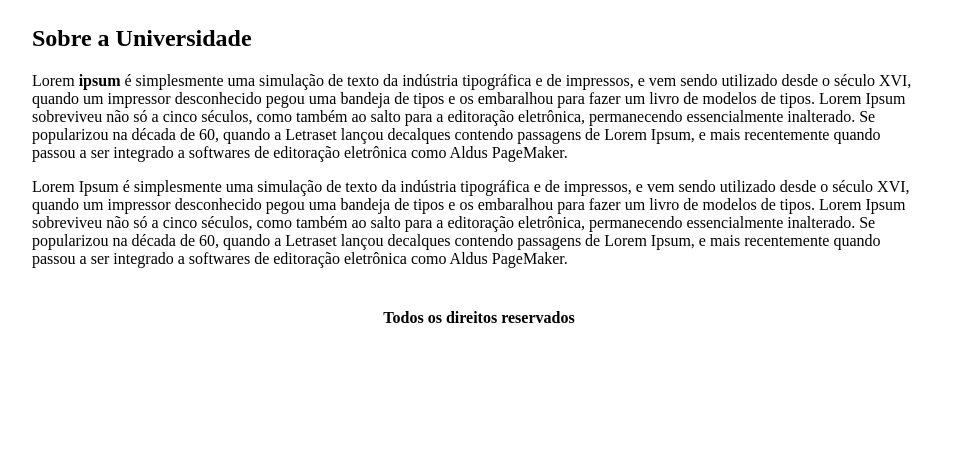
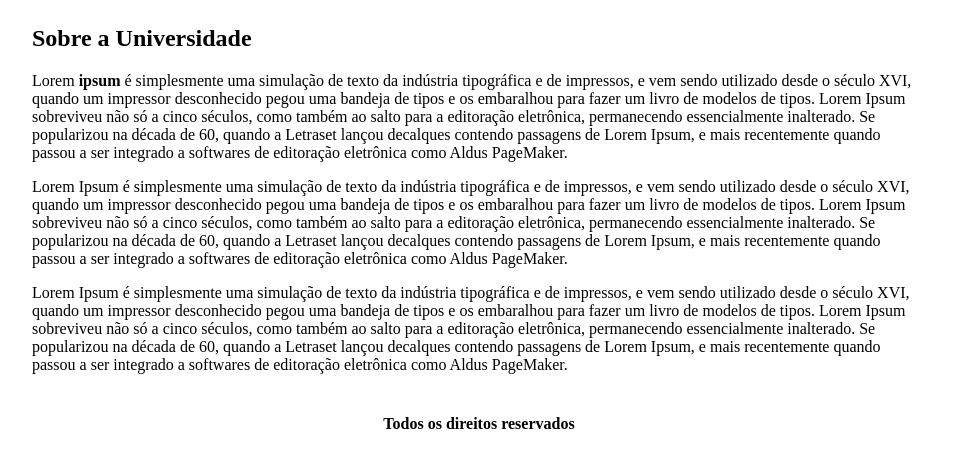
Before and after one commit to Kauebachiega/Projeto-unes, a plain HTML site: page index.html in a window 1280 px wide. Shown: the part 123-590 px from the top of the page, without its empty margins (161-1118 px from the left). Drawn offline with Linux system fonts and the light colour scheme.

Commit message:
adicionando paragrafo

```diff
--- a/index.html
+++ b/index.html
@@ -26,6 +26,8 @@
                 <P>Lorem <strong>ipsum</strong> é simplesmente uma simulação de texto da indústria tipográfica e de impressos, e vem sendo utilizado desde o século XVI, quando um impressor desconhecido pegou uma bandeja de tipos e os embaralhou para fazer um livro de modelos de tipos. Lorem Ipsum sobreviveu não só a cinco séculos, como também ao salto para a editoração eletrônica, permanecendo essencialmente inalterado. Se popularizou na década de 60, quando a Letraset lançou decalques contendo passagens de Lorem Ipsum, e mais recentemente quando passou a ser integrado a softwares de editoração eletrônica como Aldus PageMaker.</P>
 
                 <p>Lorem Ipsum é simplesmente uma simulação de texto da indústria tipográfica e de impressos, e vem sendo utilizado desde o século XVI, quando um impressor desconhecido pegou uma bandeja de tipos e os embaralhou para fazer um livro de modelos de tipos. Lorem Ipsum sobreviveu não só a cinco séculos, como também ao salto para a editoração eletrônica, permanecendo essencialmente inalterado. Se popularizou na década de 60, quando a Letraset lançou decalques contendo passagens de Lorem Ipsum, e mais recentemente quando passou a ser integrado a softwares de editoração eletrônica como Aldus PageMaker.</p>
+
+                <p>Lorem Ipsum é simplesmente uma simulação de texto da indústria tipográfica e de impressos, e vem sendo utilizado desde o século XVI, quando um impressor desconhecido pegou uma bandeja de tipos e os embaralhou para fazer um livro de modelos de tipos. Lorem Ipsum sobreviveu não só a cinco séculos, como também ao salto para a editoração eletrônica, permanecendo essencialmente inalterado. Se popularizou na década de 60, quando a Letraset lançou decalques contendo passagens de Lorem Ipsum, e mais recentemente quando passou a ser integrado a softwares de editoração eletrônica como Aldus PageMaker.</p>
             </td>
         </tr>
 
```
